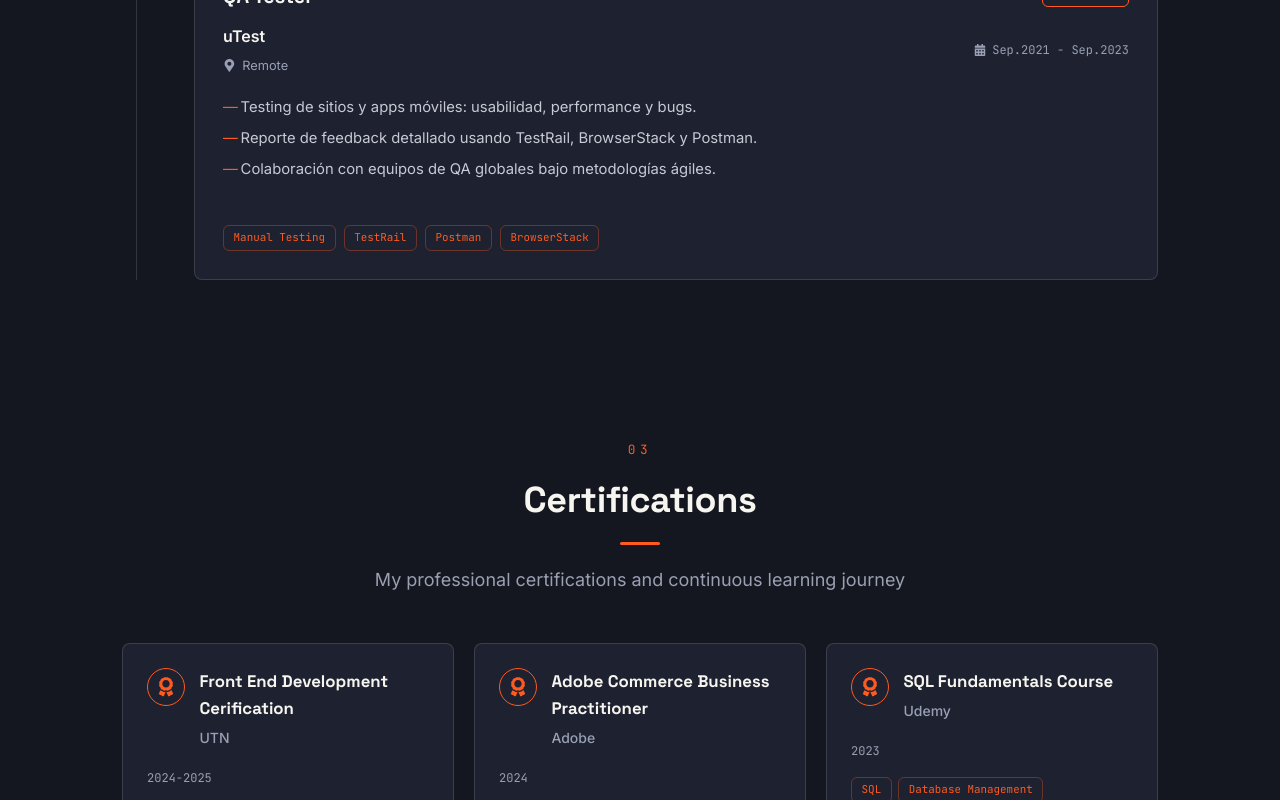
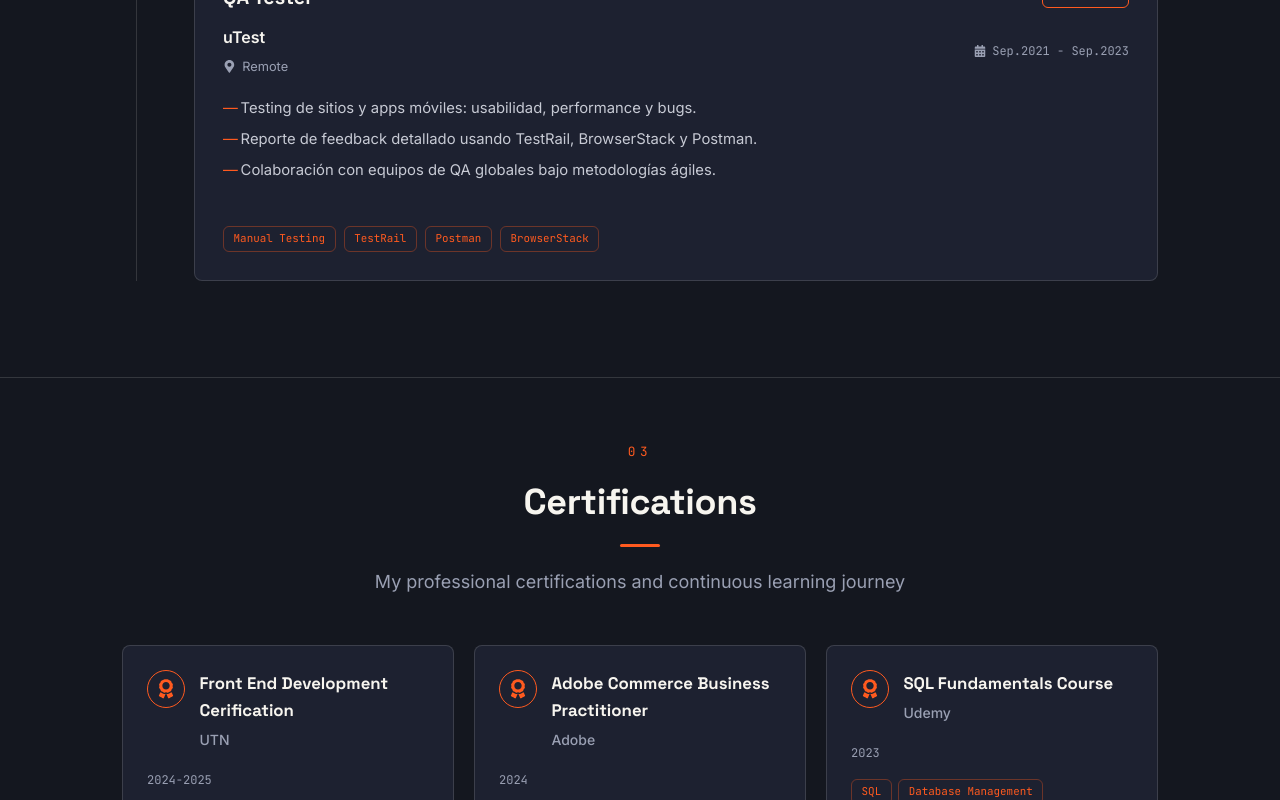
Before and after one commit to IgnacioDN/Portfolio, a React (Vite) app in the folder Portfolio-Project/: page / in a window 1280 px wide. Shown: the part 2692-3492 px from the top of the page. Built offline with nearby package versions, Linux system fonts and the light colour scheme.

Commit message:
Add section separators in Header.css
Added section separators with bottom borders for better visual distinction.

```diff
--- a/Portfolio-Project/src/styles/Header.css
+++ b/Portfolio-Project/src/styles/Header.css
@@ -83,6 +83,23 @@ h1, h2, h3, h4, h5, h6 {
 .portfolio-app {
   min-height: 100vh;
   overflow-x: hidden;
+}
+
+/* ---------- Separador entre secciones ---------- */
+
+.about-section,
+.experience-section,
+.skills-section,
+.education-section,
+.projects-section,
+.contact-section {
+  border-bottom: 1px solid var(--line);
+}
+
+.experience-section,
+.education-section,
+.projects-section {
+  border-bottom-color: var(--line-dark);
 }
 
 /* ---------- Encabezados de sección + numeración editorial ---------- */
```
